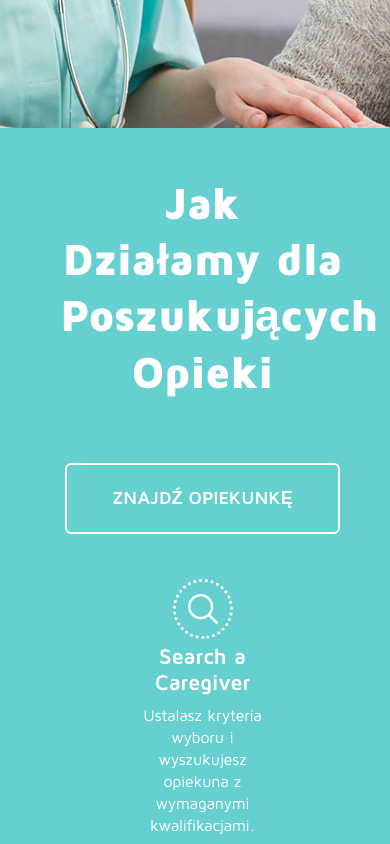
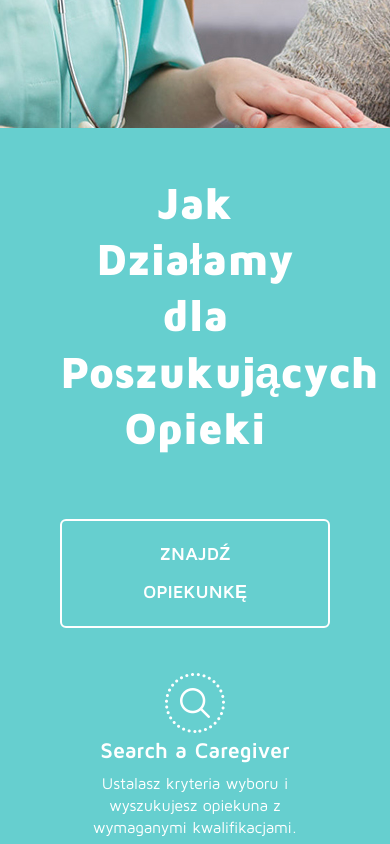
Before and after one commit to Adler991/Landing, a plain HTML site: page index.html in a window 390 px wide. Shown: the part 2920-3764 px from the top of the page. Drawn offline with Linux system fonts and the light colour scheme.

Commit message:
second adaptive debug

```diff
--- a/static/css/main.css
+++ b/static/css/main.css
@@ -510,8 +510,7 @@ ul {
 }
 .work__left-side {
   padding-top: 46px;
-  width: 100%;
-  max-width: 44.0972222222222%;
+  width: 44.0972222222222%;
 }
 .work__title {
   margin-bottom: 64px;
@@ -533,7 +532,7 @@ ul {
 }
 .work__info-wr {
   width: 100%;
-  max-width: 52.43445692%;
+  max-width: 700px;
 }
 .work__info {
   margin: 0 auto;
@@ -627,13 +626,36 @@ ul {
   .preferences-center {
     padding: 0 30px;
   }
+  .work__title {
+    font-size: 4vw;
+  }
+  .work__left-side {
+    width: 33%;
+  }
 }
-@media only screen and (max-width: 1320px) {
-  .work .info__item:nth-child(odd)::after {
-    display: none;
+@media only screen and (max-width: 1200px) {
+  .work .center {
+    -webkit-box-orient: vertical;
+    -webkit-box-direction: normal;
+        -ms-flex-direction: column;
+            flex-direction: column;
+    -webkit-box-align: center;
+        -ms-flex-align: center;
+            align-items: center;
+    padding: 0 45px;
   }
-  .work .info__item:nth-child(2)::after {
-    display: none;
+  .work__button {
+    margin-bottom: 70px;
+  }
+  .work__title {
+    font-size: 5.4vw;
+    text-align: center;
+  }
+  .work__left-side {
+    width: 90%;
+  }
+  .work--wr {
+    text-align: center;
   }
 }
 @media only screen and (max-width: 1150px) {
@@ -727,14 +749,11 @@ ul {
     padding-top: 0;
     padding-bottom: 0;
   }
-  .work .center {
-    -webkit-box-orient: vertical;
-    -webkit-box-direction: normal;
-        -ms-flex-direction: column;
-            flex-direction: column;
-    -webkit-box-align: center;
-        -ms-flex-align: center;
-            align-items: center;
+  .work .info__item:nth-child(odd)::after {
+    display: none;
+  }
+  .work .info__item:nth-child(2)::after {
+    display: none;
   }
   .work__title {
     text-align: center;
@@ -742,9 +761,6 @@ ul {
   .work__left-side {
     max-width: 600px;
     margin-bottom: 40px;
-  }
-  .work__button {
-    margin-bottom: 70px;
   }
   .work--wr {
     text-align: center;
```
Also changed, not shown: 1 other file.
